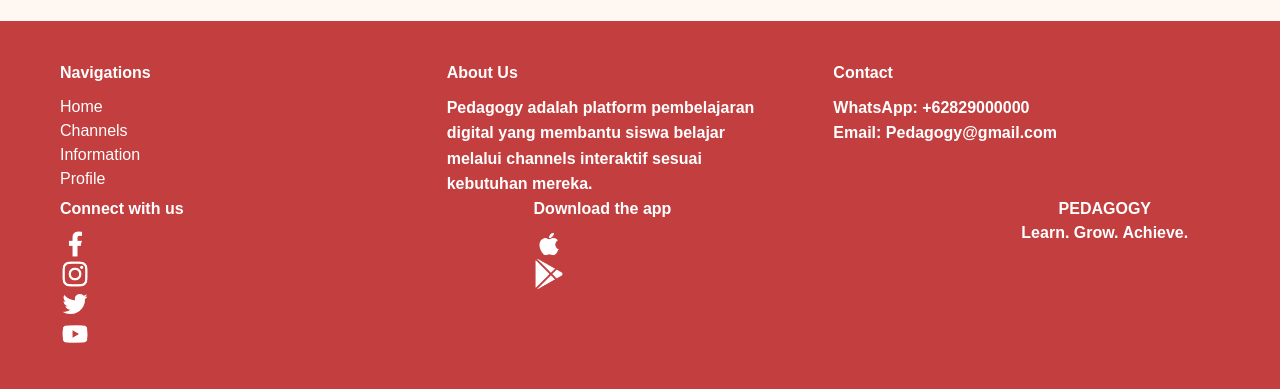
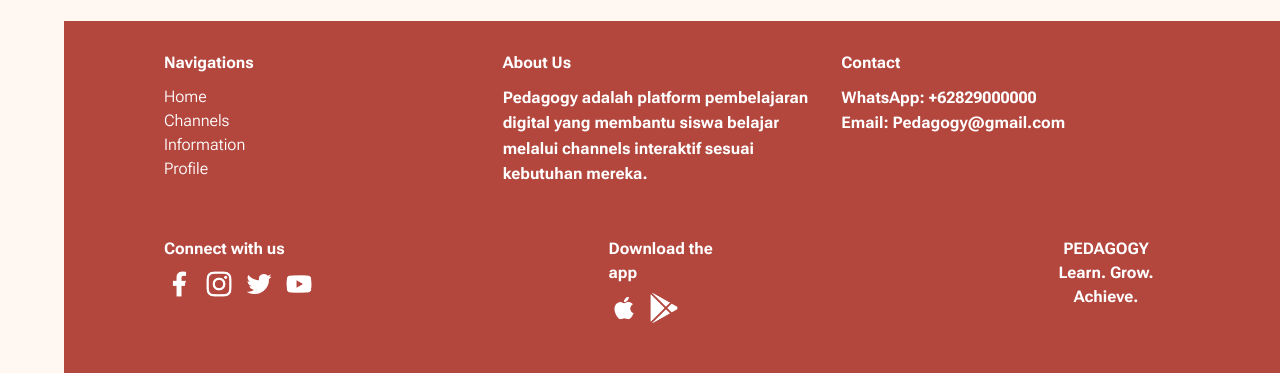
Before and after one commit to AliceeHk/Pedagogy-Smart-Learning-Platform, a PHP site: page /channels in a window 1280 px wide. Shown: the part 925-1314 px from the top of the page. Run offline with PHP 8.4, Linux system fonts and the light colour scheme.

Commit message:
wip: footer implement

```diff
--- a/app/views/channels/index.php
+++ b/app/views/channels/index.php
@@ -213,9 +213,6 @@
             </div>
         </div>
     </div>
-
-    <div class="footer">
-        <?php include_once __DIR__ . '/../components/footer.php'; ?>
-    </div>
+    <?php include_once __DIR__ . '/../components/footer.php'; ?>
 </body>
 </html>
--- a/app/views/components/footer.php
+++ b/app/views/components/footer.php
@@ -40,16 +40,20 @@
 
             <div class="social">
                 <h2>Connect with us</h2>
+                <div>
                     <img src="/assets/images/footer/facebook.png">
                     <img src="/assets/images/footer/instagram.png">
                     <img src="/assets/images/footer/twitter.png">
                     <img src="/assets/images/footer/youtube.png">
                 </div>
+            </div>
 
             <div class="download">
                 <h2>Download the app</h2>
+                <div>
                     <img src="/assets/images/footer/apple.png">
                     <img src="/assets/images/footer/playstore.png">
+                </div>
             </div>
 
             <div class="branding">
--- a/app/views/components/sidebar.php
+++ b/app/views/components/sidebar.php
@@ -11,9 +11,7 @@
 </head>
 
 <body>
-    <?php
-    include_once __DIR__ . '/../components/header.php';
-    ?>
+
     <div class="sidebar">
         <table id="sidebar">
             <tr>
--- a/public/css/footer.css
+++ b/public/css/footer.css
@@ -1,8 +1,12 @@
+@import url('https://fonts.googleapis.com/css2?family=Roboto+Flex:opsz,wght,XOPQ,XTRA,YOPQ,YTDE,YTFI,YTLC,YTUC@8..144,100..1000,96,468,79,-203,738,514,712&display=swap');
+
 .footer {
-    background-color: #C33E3E;
+    background-color: #b3473e;
     color: white;
-    padding: 20px 30px;
-    font-family: Arial, sans-serif;
+    padding: 30px 100px;
+    font-family: 'Roboto Flex';
+    width: auto;
+    margin-left: 5%;
 }
 
 .footer-container {
@@ -41,8 +45,18 @@
 
 .footer-bottom {
     display: flex;
-    gap: 350px;
-    align-items: flex-start;
+    gap: 300px;
+    align-items:flex-start;
+    margin-top: 50px;
+    margin-bottom: 20px;
+}
+
+.social div {
+    display: flex;
+}
+
+.download div {
+    display: flex;
 }
 
 .social img,
--- a/public/css/sidebar.css
+++ b/public/css/sidebar.css
@@ -19,8 +19,8 @@ body {
     border-collapse: separate;
     border-spacing: 0;
     background-color: #C33E3E;
-    width: 7%;
-    position: fixed;
+    width: 6%;
+    position:fixed;
     left: 0;
     top: 60px;
     z-index: 1000;
@@ -59,7 +59,6 @@ tr img {
         padding: 10px 16px;
     }
 
-    /* Remove table layout completely */
     #sidebar table {
         display: flex;
         flex-direction: row;
@@ -75,7 +74,6 @@ tr img {
         justify-self: center;
     }
 
-    /* Make each row a flex item - side by side */
     #sidebar tr {
         display: inline-flex;
         flex-direction: column;
@@ -86,24 +84,20 @@ tr img {
         padding: 0 0 0 9.5%;
     }
 
-    /* Hide separator rows */
     #sidebar .gap {
         display: none;
     }
 
-    /* Remove the last icon row */
     #sidebar tr:last-of-type {
         display: none;
     }
 
-    /* Make cells block level */
     #sidebar td {
         display: block;
         text-align: center;
     }
 
-    /* Make images smaller and centered with spacing */
-    tr img {
+     tr img {
         width: 28px !important;
         display: block;
         margin: 0 12px;
```
Lines whose indentation alone changed are shown as unchanged.
